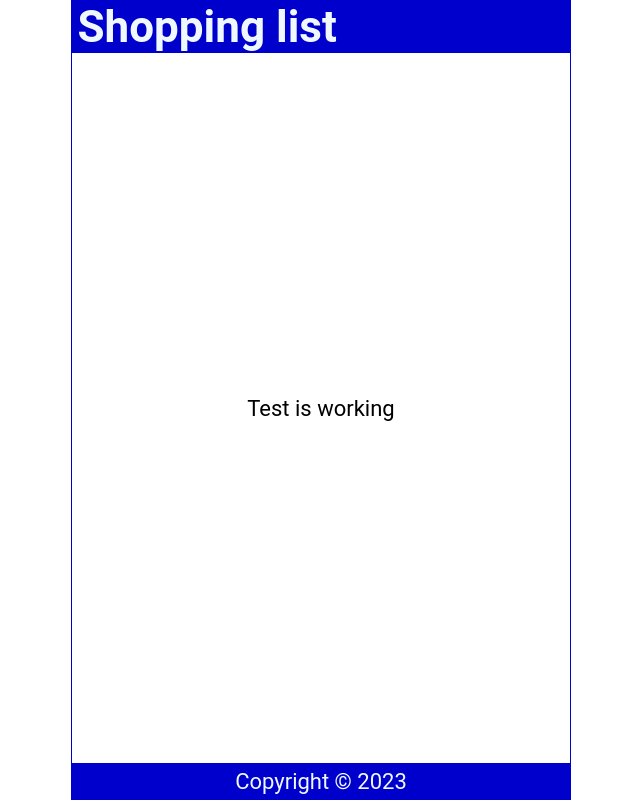
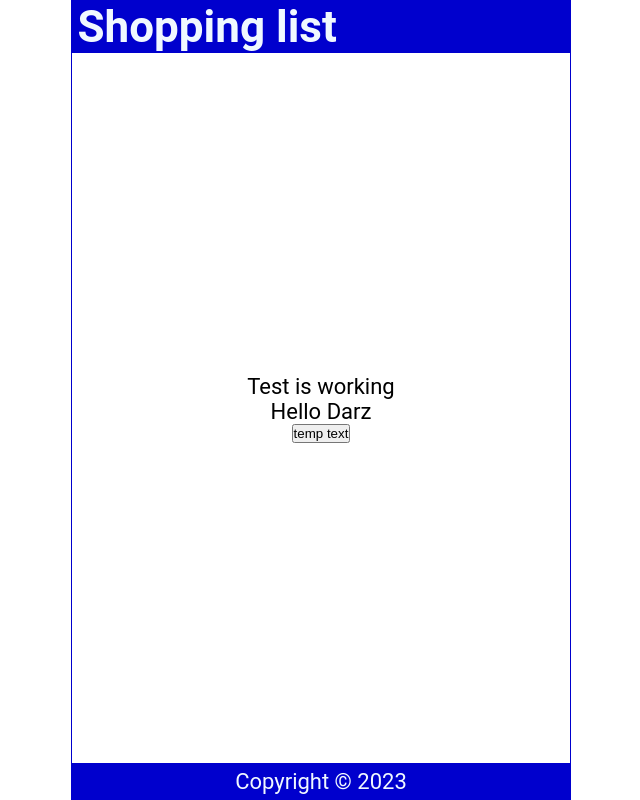
Before and after one commit to Darzwaitz/react_work, a React (Create React App) app: page / in a window 1280 px wide. Shown: the whole page, without its empty margins (319-959 px from the left). Built offline with nearby package versions, Linux system fonts and the light colour scheme.

Commit message:
experimenting with functions in react component

```diff
--- a/src/Content.js
+++ b/src/Content.js
@@ -1,11 +1,23 @@
+import { useState } from "react";
+
 const Content = () => {
+  const [name, setName] = useState("Darz");
   const compTest = () => {
     const text = "is working";
     return text;
   };
+  const currentData = "text changed";
+
+  let handleClick = (e) => {
+    // let handleClickBool = true;
+    e.target.innerText = currentData;
+    console.log(`name is: ${name},setName is: ${setName}`);
+  };
   return (
     <main>
       <p>Test {compTest()}</p>
+      <p>Hello {name}</p>
+      <button onClick={handleClick}>temp text</button>
     </main>
   );
 };
```
